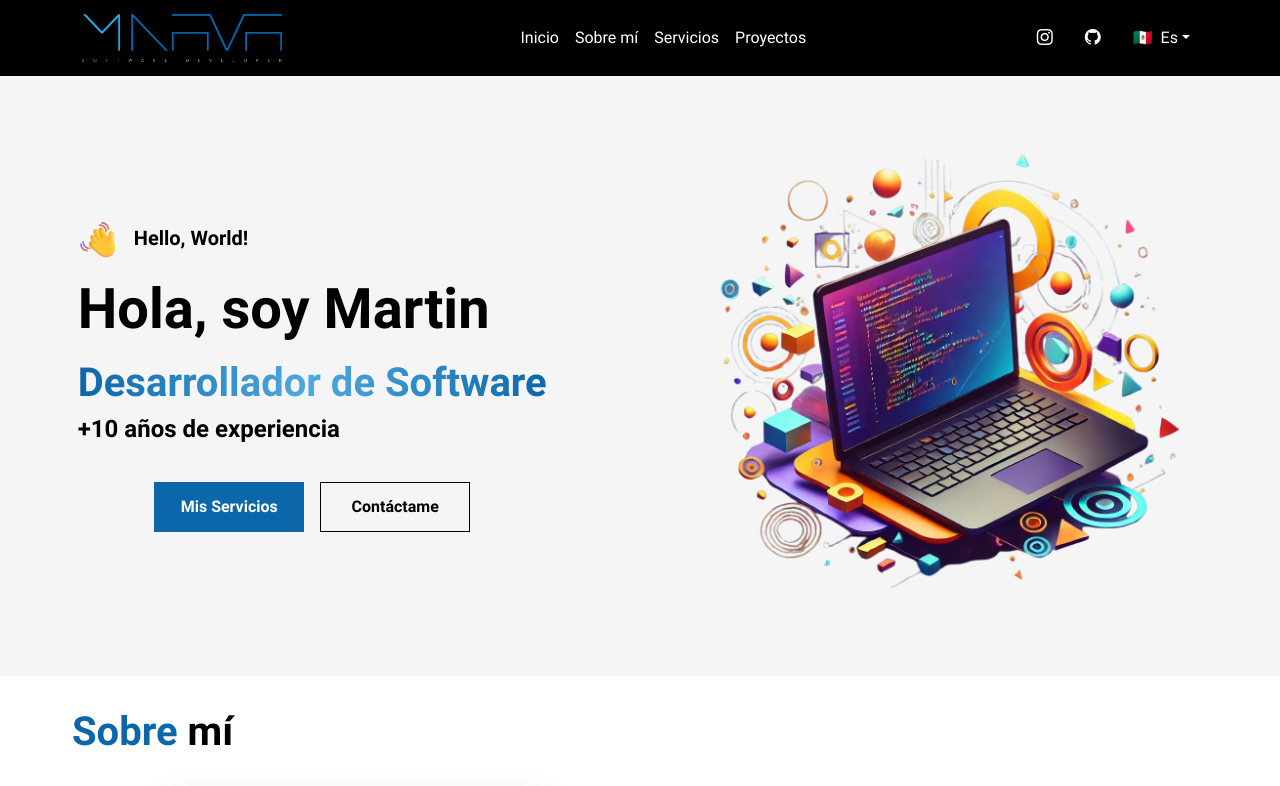
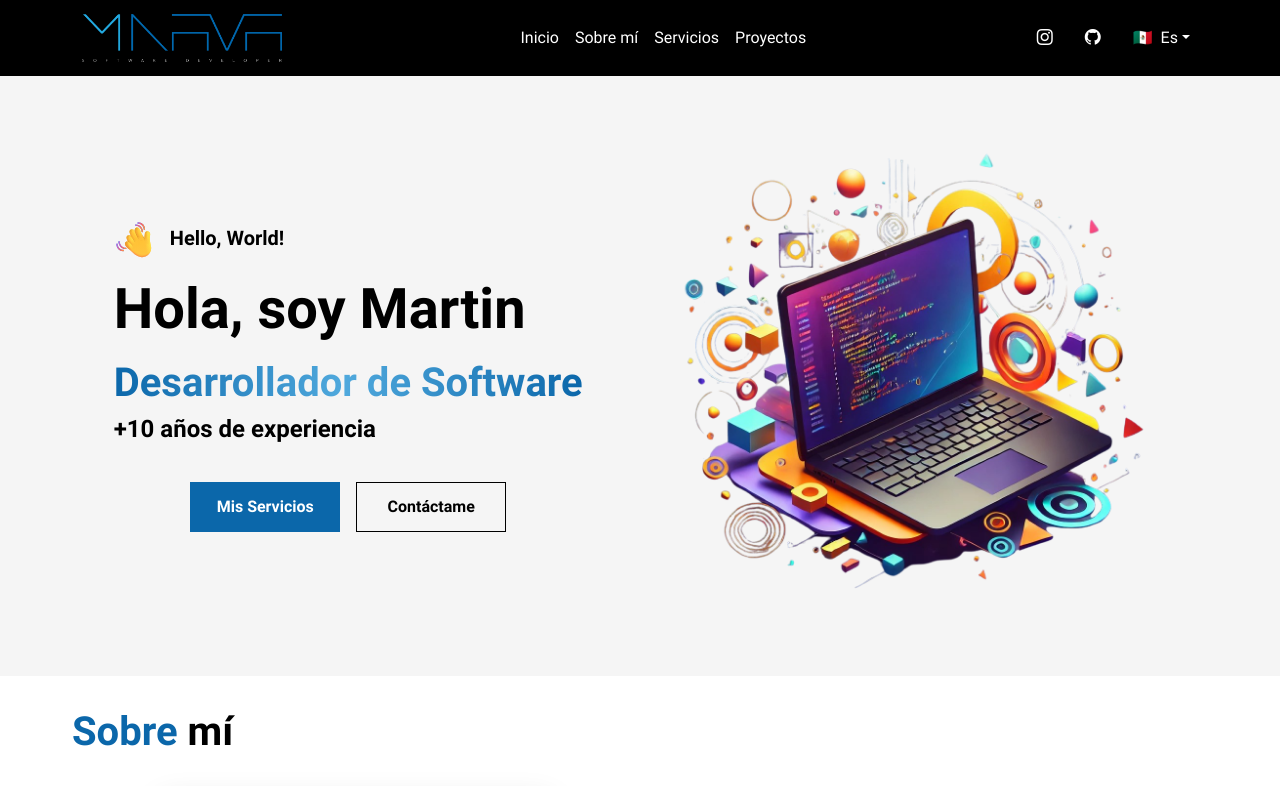
Before and after one commit to mnava1418/namart, a React (Create React App) app: page / in a window 1280 px wide. Shown: the top 786 px of the page. Built offline with nearby package versions, Linux system fonts and the light colour scheme.

Commit message:
UPDATE: wrap main view on custom container

```diff
--- a/src/views/pages/MainPage.tsx
+++ b/src/views/pages/MainPage.tsx
@@ -10,7 +10,8 @@ const MainPage = ({content}: MainPageProps) => {
     const {contact, services, subtitle, text, title} = content
 
     return (
-        <main id='home' className='app-container app-full-screen'>
+        <main id='home'>
+            <div className='custom-container app-container app-full-screen'>
                 <div className='d-flex flex-column justify-content-start'>
                     <div>
                         <div style={{marginBottom: '16px'}}>
@@ -26,6 +27,7 @@ const MainPage = ({content}: MainPageProps) => {
                     </div>
                 </div>
                 <div className='main-bg-img custom-img custom-img-contain'/>
+            </div>
         </main>
     )
 }
```
Lines whose indentation alone changed are shown as unchanged.
